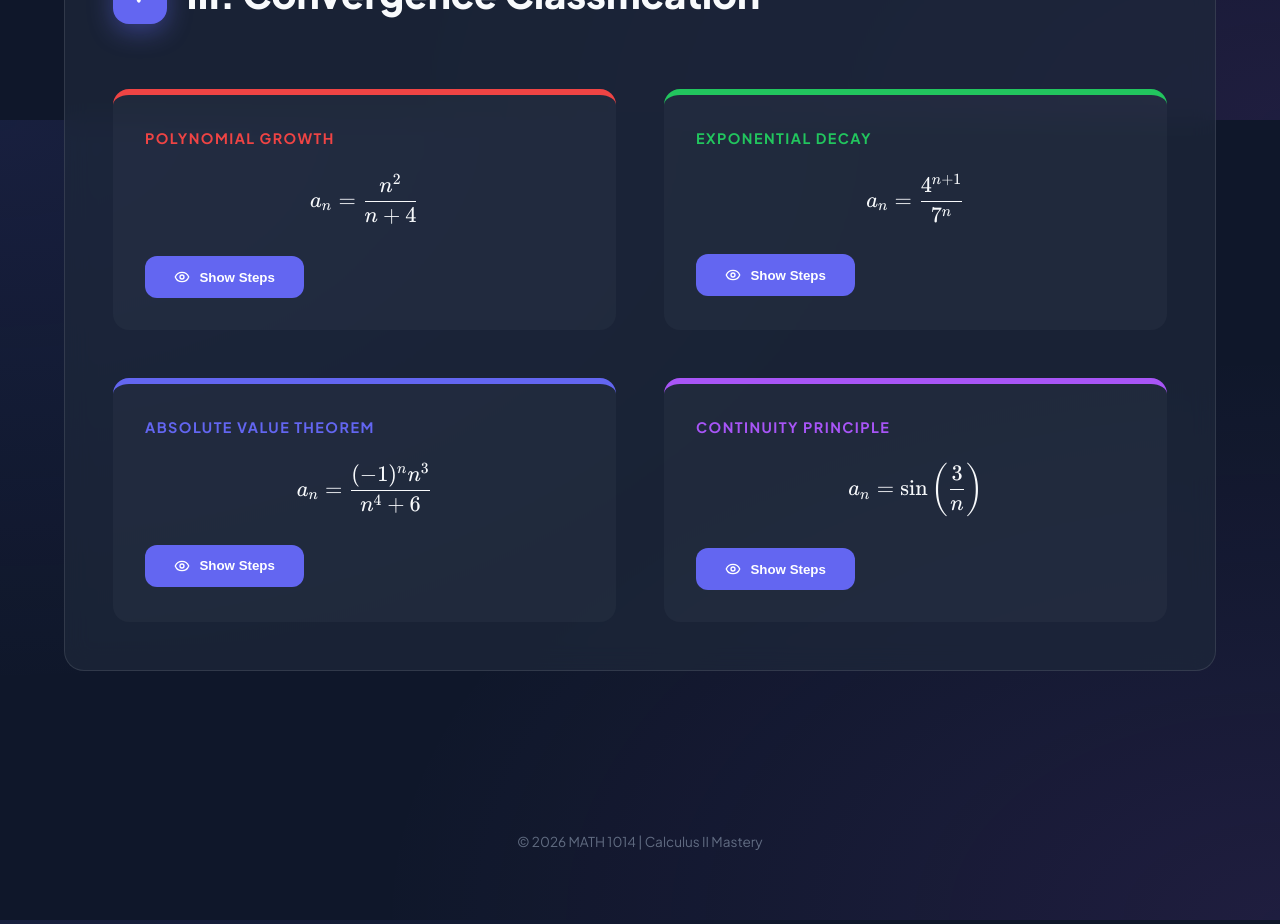
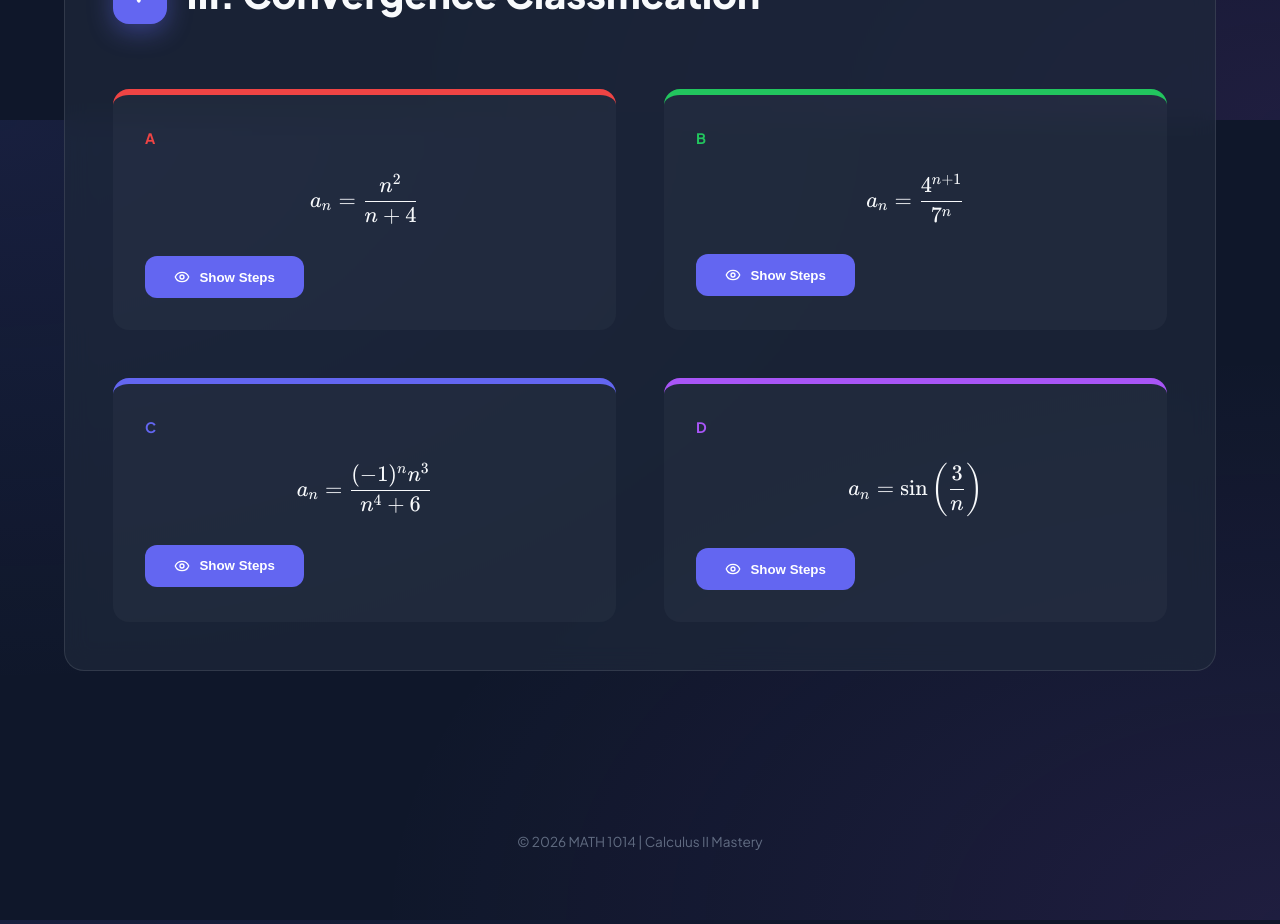
Before and after one commit to parsaabbasian/MATH-1014, a React (Vite) app: page / in a window 1280 px wide. Shown: the part 2280-3204 px from the top of the page. Built offline with nearby package versions, Linux system fonts and the light colour scheme.

Commit message:
Cleanup: Replaced conceptual titles with simple A, B, C, D labels

```diff
--- a/src/pages/Home.jsx
+++ b/src/pages/Home.jsx
@@ -135,7 +135,7 @@ const Home = () => {
                 <div style={{ display: 'grid', gridTemplateColumns: 'repeat(auto-fit, minmax(450px, 1fr))', gap: '3rem' }}>
                     {/* Growth */}
                     <div className="example-box" style={{ margin: 0, borderTop: '6px solid var(--error)', borderLeft: 'none' }}>
-                        <div className="example-title" style={{ color: 'var(--error)' }}>Polynomial Growth</div>
+                        <div className="example-title" style={{ color: 'var(--error)' }}>A</div>
                         <MathBlock math="a_n = \frac{n^2}{n + 4}" block />
                         <StepByStep steps={[
                             <p>Rewrite via division: <MathBlock math="a_n = \frac{n}{1 + \frac{4}{n}}" inline />.</p>,
@@ -147,7 +147,7 @@ const Home = () => {
 
                     {/* Exponential */}
                     <div className="example-box" style={{ margin: 0, borderTop: '6px solid var(--success)', borderLeft: 'none' }}>
-                        <div className="example-title" style={{ color: 'var(--success)' }}>Exponential Decay</div>
+                        <div className="example-title" style={{ color: 'var(--success)' }}>B</div>
                         <MathBlock math="a_n = \frac{4^{n+1}}{7^n}" block />
                         <StepByStep steps={[
                             <p>Express in geometric form: <MathBlock math="a_n = 4 \cdot \left(\frac{4}{7}\right)^n" inline />.</p>,
@@ -159,7 +159,7 @@ const Home = () => {
 
                     {/* Abs Val */}
                     <div className="example-box" style={{ margin: 0, borderTop: '6px solid var(--primary)', borderLeft: 'none' }}>
-                        <div className="example-title" style={{ color: 'var(--primary)' }}>Absolute Value Theorem</div>
+                        <div className="example-title" style={{ color: 'var(--primary)' }}>C</div>
                         <MathBlock math="a_n = \frac{(-1)^n n^3}{n^4 + 6}" block />
                         <StepByStep steps={[
                             <p>Evaluate the absolute limit: <MathBlock math="\left| a_n \right| = \frac{n^3}{n^4+6}" inline />.</p>,
@@ -171,7 +171,7 @@ const Home = () => {
 
                     {/* Continuity */}
                     <div className="example-box" style={{ margin: 0, borderTop: '6px solid var(--secondary)', borderLeft: 'none' }}>
-                        <div className="example-title" style={{ color: 'var(--secondary)' }}>Continuity Principle</div>
+                        <div className="example-title" style={{ color: 'var(--secondary)' }}>D</div>
                         <MathBlock math="a_n = \sin\left(\frac{3}{n}\right)" block />
                         <StepByStep steps={[
                             <p>Input analysis: <MathBlock math="\lim_{n \to \infty} \frac{3}{n} = 0" inline />.</p>,
```
